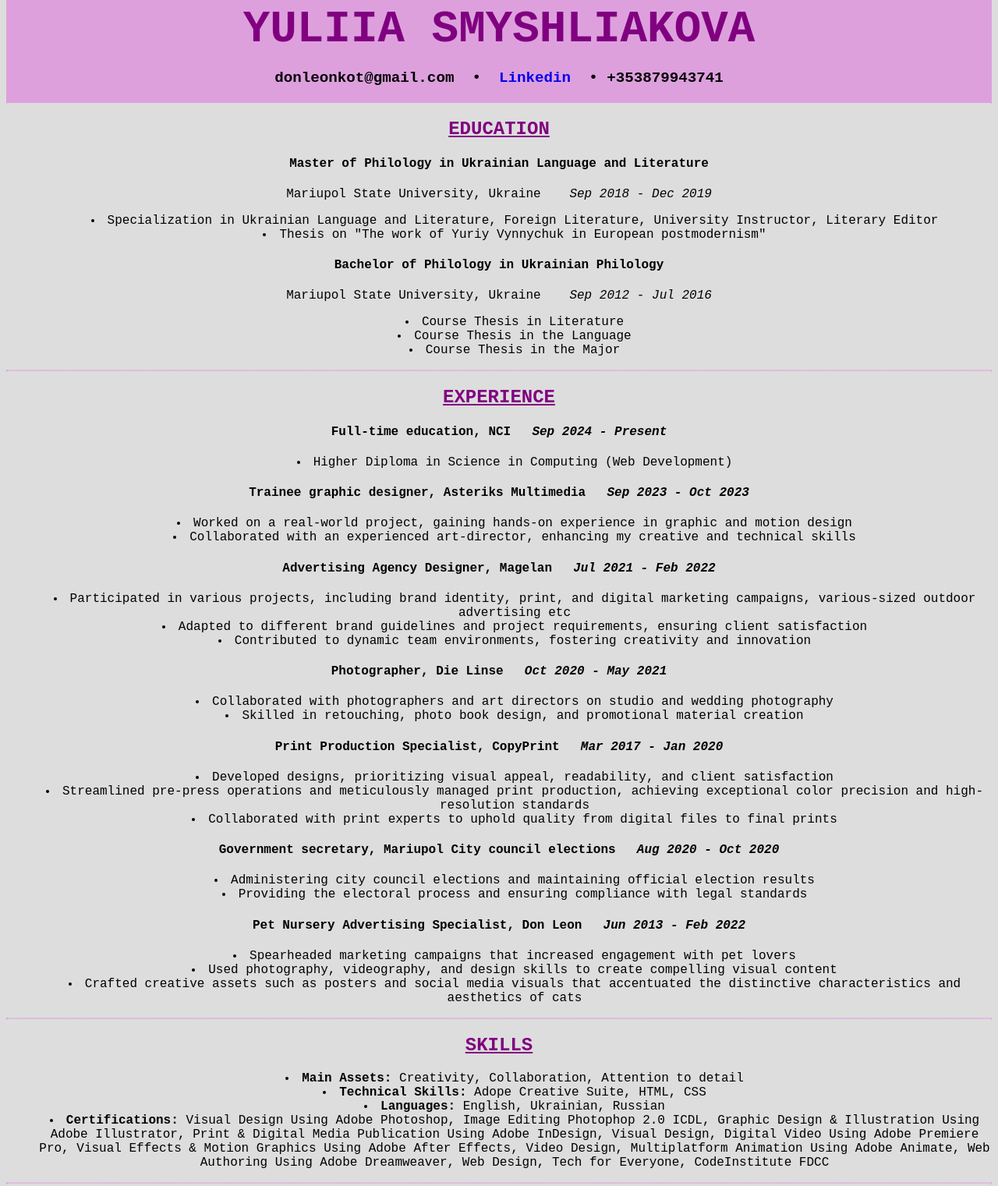
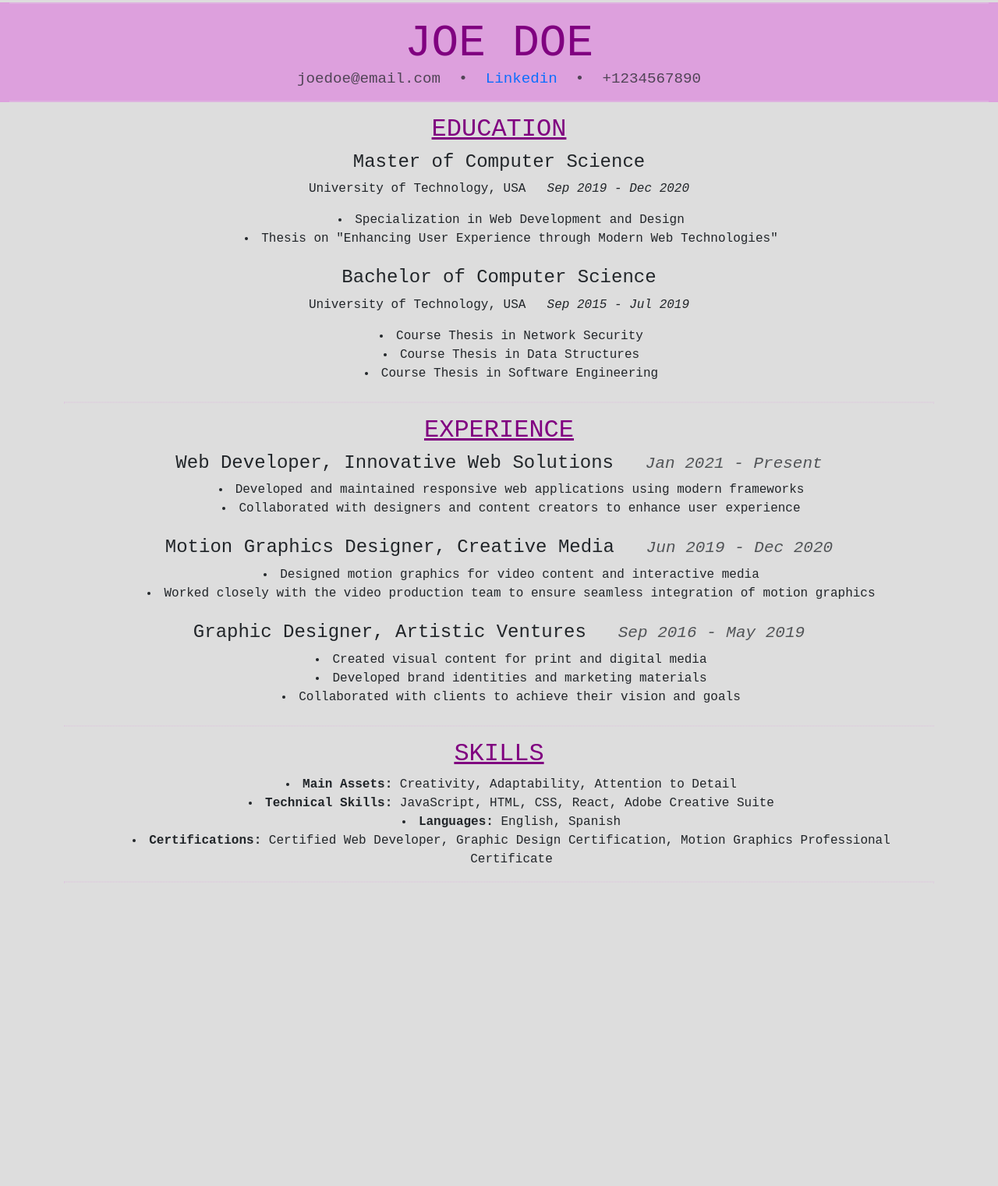
Before and after one commit to Liolax/Liolax.github.io, a plain HTML site: page cv/index.html in a window 1280 px wide. Shown: the part 13-1534 px from the top of the page at 78% size. After the commit the page ends 1161 px from the top, so only its background shows below. Drawn offline with nearby package versions, Linux system fonts and the light colour scheme; a script that the page names is missing.

Commit message:
Update index.html

```diff
--- a/cv/index.html
+++ b/cv/index.html
@@ -4,25 +4,24 @@
     <meta charset="UTF-8" />
     <meta name="viewport" content="width=device-width, initial-scale=1.0" />
     <title>My CV</title>
+    <link
+      href="https://cdn.jsdelivr.net/npm/bootstrap@5.3.3/dist/css/bootstrap.min.css"
+      rel="stylesheet"
+      integrity="sha384-QWTKZyjpPEjISv5WaRU9OFeRpok6YctnYmDr5pNlyT2bRjXh0JMhjY6hW+ALEwIH"
+      crossorigin="anonymous"
+    />
     <style>
-      html {
-        scroll-behavior: smooth;
-      }
       body {
-            font-family: 'Courier New', Courier, monospace;
+        font-family: "Courier New", Courier, monospace;
         text-align: center;
         background-color: #ddd;
-        }
-        div {
-          background-color:plum;
-          align-items: center;
-
       }
       h1 {
         font-size: 6ch;
         margin: 0;
       }
-        h1, h2 {
+      h1,
+      h2 {
         color: purple;
       }
       h2 {
@@ -31,11 +30,22 @@
       h3 {
         font-size: 2ch;
       }
+      h4 {
+        font-size: 1.5rem;
+      }
+      @media (max-width: 576px) {
+        h4 {
+          font-size: 1.05rem;
+        }
+      }
       ul {
         list-style-position: inside;
       }
       hr {
         border: 1px dotted plum;
+      }
+      .custom-background {
+        background-color: plum;
       }
       a {
         text-decoration: none;
@@ -46,92 +56,111 @@
     </style>
   </head>
   <body>
-    <div>
+    <div class="container-fluid custom-background">
+      <hr class="border border-dot border-plum" />
+      <h1 class="text-uppercase text-purple">JOE DOE</h1>
+      <h3 class="text-muted">
+        joedoe@email.com &nbsp;•&nbsp;
+        <a href="https://www.linkedin.com/in/joyjoedoe/" target="_blank"
+          >Linkedin</a
+        >
+        &nbsp;•&nbsp; +1234567890
+      </h3>
+      <hr class="border border-dot border-plum" />
+    </div>
+
+    <div class="container">
+      <h2 class="text-purple text-decoration-underline">EDUCATION</h2>
+      <div class="mb-4">
+        <h4>Master of Computer Science</h4>
+        <p>
+          University of Technology, USA &nbsp;&ensp;<i>Sep 2019 - Dec 2020</i>
+        </p>
+        <ul>
+          <li>Specialization in Web Development and Design</li>
+          <li>
+            Thesis on "Enhancing User Experience through Modern Web
+            Technologies"
+          </li>
+        </ul>
+      </div>
+      <div class="mb-4">
+        <h4>Bachelor of Computer Science</h4>
+        <p>
+          University of Technology, USA &nbsp;&ensp;<i>Sep 2015 - Jul 2019</i>
+        </p>
+        <ul>
+          <li>Course Thesis in Network Security</li>
+          <li>Course Thesis in Data Structures</li>
+          <li>Course Thesis in Software Engineering</li>
+        </ul>
+      </div>
       <hr />
-    <h1>YULIIA SMYSHLIAKOVA</h1>
-    <h3>donleonkot@gmail.com &nbsp;•&nbsp; <a href="https://www.linkedin.com/in/don-leon-17921a331/" target="_blank">Linkedin</a> &nbsp;•&nbsp;+353879943741</h3>
+      <h2 class="text-purple text-decoration-underline">EXPERIENCE</h2>
+      <div class="mb-4">
+        <h4>
+          Web Developer, Innovative Web Solutions&nbsp;&ensp;
+          <i class="text-muted small">Jan 2021 - Present</i>
+        </h4>
+        <ul>
+          <li>
+            Developed and maintained responsive web applications using modern
+            frameworks
+          </li>
+          <li>
+            Collaborated with designers and content creators to enhance user
+            experience
+          </li>
+        </ul>
+      </div>
+      <div class="mb-4">
+        <h4>
+          Motion Graphics Designer, Creative Media&nbsp;&ensp;
+          <i class="text-muted small">Jun 2019 - Dec 2020</i>
+        </h4>
+        <ul>
+          <li>
+            Designed motion graphics for video content and interactive media
+          </li>
+          <li>
+            Worked closely with the video production team to ensure seamless
+            integration of motion graphics
+          </li>
+        </ul>
+      </div>
+      <div class="mb-4">
+        <h4>
+          Graphic Designer, Artistic Ventures&nbsp;&ensp;
+          <i class="text-muted small">Sep 2016 - May 2019</i>
+        </h4>
+        <ul>
+          <li>Created visual content for print and digital media</li>
+          <li>Developed brand identities and marketing materials</li>
+          <li>Collaborated with clients to achieve their vision and goals</li>
+        </ul>
+      </div>
+      <hr />
+      <h2 class="text-purple text-decoration-underline">SKILLS</h2>
+      <ul>
+        <li>
+          <b>Main Assets:</b> Creativity, Adaptability, Attention to Detail
+        </li>
+        <li>
+          <b>Technical Skills:</b> JavaScript, HTML, CSS, React, Adobe Creative
+          Suite
+        </li>
+        <li><b>Languages:</b> English, Spanish</li>
+        <li>
+          <b>Certifications:</b> Certified Web Developer, Graphic Design
+          Certification, Motion Graphics Professional Certificate
+        </li>
+      </ul>
       <hr />
     </div>
-    <h2>EDUCATION</h2>
-    <h4>Master of Philology in Ukrainian Language and Literature</h4>
-      <p>Mariupol State University, Ukraine &nbsp;&ensp;
-      <i>Sep 2018 - Dec 2019</i></p>
-    <ul>
-      <li>
-        Specialization in Ukrainian Language and Literature, Foreign Literature,
-        University Instructor, Literary Editor
-      </li>
-      <li>Thesis on "The work of Yuriy Vynnychuk in European postmodernism"</li>
-    </ul>
-    <h4>Bachelor of Philology in Ukrainian Philology</h4>
-    <p>
-      Mariupol State University, Ukraine &nbsp;&ensp;
-      <i>Sep 2012 - Jul 2016</i>
-    </p>
-    <ul>
-      <li>Course Thesis in Literature</li>
-      <li>Course Thesis in the Language</li>
-      <li>Course Thesis in the Major</li>
-    </ul>
-    <hr />
-    <h2>EXPERIENCE</h2>
-    <h4>Full-time education, NCI&nbsp;&ensp; <i>Sep 2024 - Present</i></h4>
-<ul>
-      <li>Higher Diploma in Science in Computing (Web Development)</li>
-    </ul>
-    <h4>Trainee graphic designer, Asteriks Multimedia&nbsp;&ensp; <i>Sep 2023 - Oct 2023</i></h4>
-    <ul>
-      <li>Worked on a real-world project, gaining hands-on experience in graphic and motion design</li>
-      <li>Collaborated with an experienced art-director, enhancing my creative and technical skills</li>
-    </ul>
-    <h4>Advertising Agency Designer, Magelan&nbsp;&ensp; <i>Jul 2021 - Feb 2022</i></h4>
-    <ul>
-      <li>Participated in various projects, including brand identity, print, and
-      digital marketing campaigns, various-sized outdoor advertising etc</li>
-      <li>Adapted to different brand guidelines and project requirements, ensuring
-      client satisfaction</li>
-      <li>Contributed to dynamic team environments, fostering
-      creativity and innovation</li>
-    </ul>
-    <h4>Photographer, Die Linse&nbsp;&ensp; <i>Oct 2020 - May 2021</i></h4>
-    <ul>
-      <li>Collaborated with photographers and art directors on studio and wedding photography</li>
-      <li>Skilled in retouching, photo book design, and promotional material creation</li>
-    </ul>
-    <h4>Print Production Specialist, CopyPrint&nbsp;&ensp; <i>Mar 2017 - Jan 2020</i></h4>
-    <ul>
-      <li>Developed designs, prioritizing visual appeal, readability, and client satisfaction</li>
-      <li>Streamlined pre-press operations and meticulously managed print production, achieving
-      exceptional color precision and high-resolution standards</li>
-      <li>Collaborated with print experts to uphold quality from digital files to final prints</li>
-    </ul>
-    <h4>Government secretary, Mariupol City council elections&nbsp;&ensp; <i>Aug 2020 - Oct 2020</i></h4>
-    <ul>
-      <li>Administering city council elections and maintaining official election results</li>
-      <li>Providing the electoral process and ensuring compliance with legal standards</li>
-    </ul>
-    <h4>Pet Nursery Advertising Specialist, Don Leon&nbsp;&ensp; <i>Jun 2013 - Feb 2022</i></h4>
-    <ul>
-      <li>Spearheaded marketing campaigns that increased engagement with pet lovers</li>
-      <li>Used photography, videography, and design skills to create compelling visual content</li>
-      <li>Crafted creative assets such as posters and social media visuals that accentuated the distinctive characteristics
-         and aesthetics of cats</li>
-    </ul>
-
-    </p>
-    <hr />
-    <h2>SKILLS</h2>
-    <ul>
-      <li><b>Main Assets:</b> Creativity, Collaboration, Attention to detail</li>
-      <li><b>Technical Skills:</b> Adope Creative Suite, HTML, CSS</li>
-      <li><b>Languages:</b> English, Ukrainian, Russian</li>
-      <li><b>Certifications:</b> Visual Design Using Adobe Photoshop, Image Editing Photophop 2.0 ICDL,
-Graphic Design & Illustration Using Adobe Illustrator, Print & Digital Media Publication Using
-Adobe InDesign, Visual Design, Digital Video Using Adobe Premiere Pro, Visual Effects &
-Motion Graphics Using Adobe After Effects, Video Design, Multiplatform Animation Using
-Adobe Animate, Web Authoring Using Adobe Dreamweaver, Web Design, Tech for Everyone,
-CodeInstitute FDCC</li>
-    </ul>
-    <hr />
+    <script
+      src="https://cdn.jsdelivr.net/npm/bootstrap@5.3.3/dist/js/bootstrap.bundle.min.js"
+      integrity="sha384-TH6YDn9pjWB9QhV+lHDNhIpCaK+Wkq/EWbCSK1QD8TJDbIszMlf65vN4zU2GrTGZ"
+      crossorigin="anonymous"
+    ></script>
   </body>
 </html>
```
Lines whose indentation alone changed are shown as unchanged.
